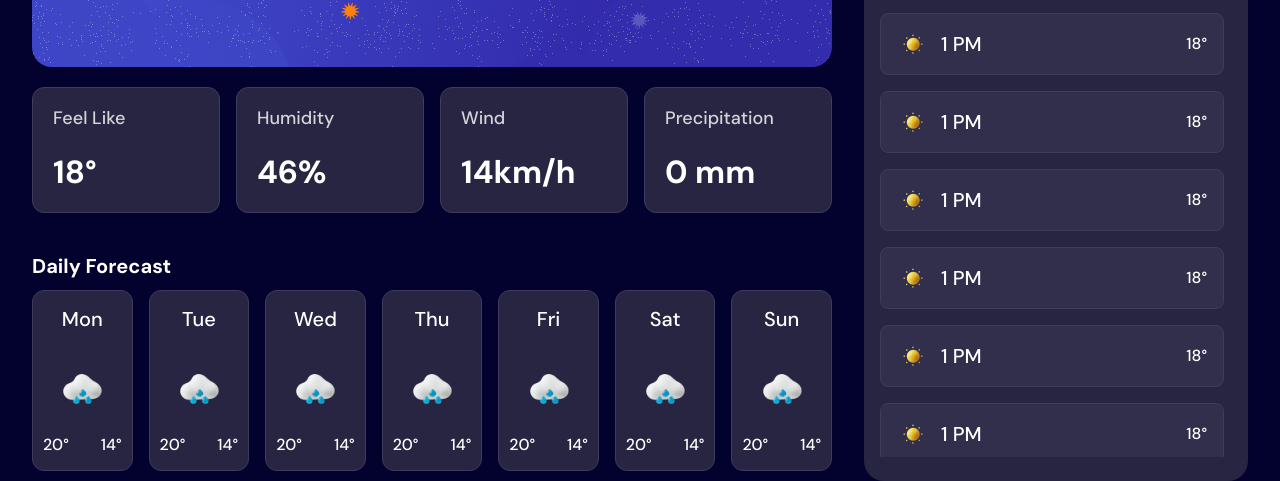
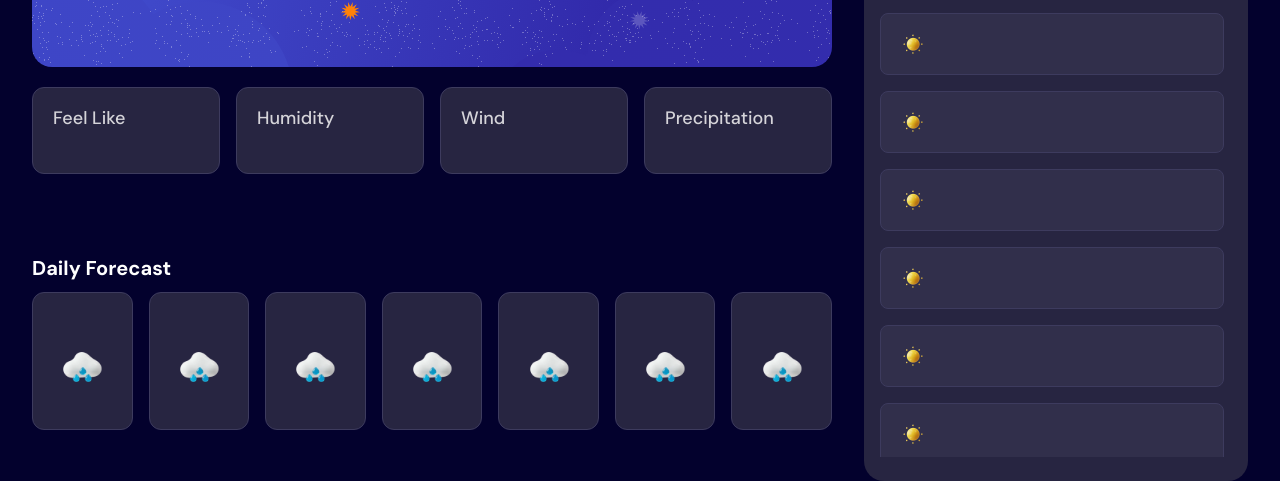
Before and after one commit to TrgDuyNg/WeatherApp, a plain HTML site: page index.html in a window 1280 px wide. Shown: the part 562-1043 px from the top of the page. Drawn offline with Linux system fonts and the light colour scheme.

Commit message:
feature: done

```diff
--- a/index.html
+++ b/index.html
@@ -64,37 +64,37 @@
 
         <div class="current_weather">
           <div class="current_location">
-            <div id="dvCityCountry" class="current_city">Berlin, Germany</div>
-            <div id="dvCurrDate" class="current_date"> Tuesday, Oct 13, 2025</div>
+            <div id="dvCityCountry" class="current_city"> </div>
+            <div id="dvCurrDate" class="current_date"> </div>
           </div>
           <div class="current_info">
             <div class="current_icon">
               <img id="dvCurrWeatherIcon" src="/assets/images/icon-sunny.webp" alt="icon representing current weather"
                 width="120" height="120">
             </div>
-            <div id="dvCurrTemp" class="current_temp"><span>18°C</span></div>
+            <div id="dvCurrTemp" class="current_temp"><span></span></div>
           </div>
         </div>
 
         <div class="current_conditions">
           <div class="block current_condition">
             <div class="current_condition-title">Feel Like</div>
-            <div id="dvFeelLike" class="current_condition-value">18°</div>
+            <div id="dvFeelLike" class="current_condition-value"></div>
           </div>
 
           <div class="block current_condition">
             <div class="current_condition-title">Humidity</div>
-            <div id="dvHumidity" class="current_condition-value">46%</div>
+            <div id="dvHumidity" class="current_condition-value"></div>
           </div>
 
           <div class="block current_condition">
             <div class="current_condition-title">Wind</div>
-            <div id="dvWind" class="current_condition-value">14km/h</div>
+            <div id="dvWind" class="current_condition-value"></div>
           </div>
 
           <div class="block current_condition">
             <div class="current_condition-title">Precipitation</div>
-            <div id="dvPrecipitation" class="current_condition-value">0 mm</div>
+            <div id="dvPrecipitation" class="current_condition-value"></div>
           </div>
         </div>
       </section>
@@ -104,64 +104,64 @@
         <div class="daily_forecast">
 
           <div id="dvForecast1" class="block daily_day">
-            <p class="daily_day-title">Mon</p>
+            <p class="daily_day-title"></p>
             <img class="daily_day-icon" src="/assets/images/icon-rain.webp" alt="" width="320" height="320">
             <div class="daily_day-temps">
-              <p class="daily_day_high">20°</p>
-              <p class="daily_day_low">14°</p>
+              <p class="daily_day_high"></p>
+              <p class="daily_day_low"></p>
             </div>
           </div>
           <div id="dvForecast2" class="block daily_day">
-            <p class="daily_day-title">Tue</p>
+            <p class="daily_day-title"></p>
             <img class="daily_day-icon" src="/assets/images/icon-rain.webp" alt="" width="320" height="320">
             <div class="daily_day-temps">
-              <p class="daily_day_high">20°</p>
-              <p class="daily_day_low">14°</p>
+              <p class="daily_day_high"></p>
+              <p class="daily_day_low"></p>
             </div>
           </div>
 
           <div id="dvForecast3" class="block daily_day">
-            <p class="daily_day-title">Wed</p>
+            <p class="daily_day-title"></p>
             <img class="daily_day-icon" src="/assets/images/icon-rain.webp" alt="" width="320" height="320">
             <div class="daily_day-temps">
-              <p class="daily_day_high">20°</p>
-              <p class="daily_day_low">14°</p>
+              <p class="daily_day_high"></p>
+              <p class="daily_day_low"></p>
             </div>
           </div>
 
           <div id="dvForecast4" class="block daily_day">
-            <p class="daily_day-title">Thu</p>
+            <p class="daily_day-title"></p>
             <img class="daily_day-icon" src="/assets/images/icon-rain.webp" alt="" width="320" height="320">
             <div class="daily_day-temps">
-              <p class="daily_day_high">20°</p>
-              <p class="daily_day_low">14°</p>
+              <p class="daily_day_high"></p>
+              <p class="daily_day_low"></p>
             </div>
           </div>
 
           <div id="dvForecast5" class="block daily_day">
-            <p class="daily_day-title">Fri</p>
+            <p class="daily_day-title"></p>
             <img class="daily_day-icon" src="/assets/images/icon-rain.webp" alt="" width="320" height="320">
             <div class="daily_day-temps">
-              <p class="daily_day_high">20°</p>
-              <p class="daily_day_low">14°</p>
+              <p class="daily_day_high"></p>
+              <p class="daily_day_low"></p>
             </div>
           </div>
 
           <div id="dvForecast6" class="block daily_day">
-            <p class="daily_day-title">Sat</p>
+            <p class="daily_day-title"></p>
             <img class="daily_day-icon" src="/assets/images/icon-rain.webp" alt="" width="320" height="320">
             <div class="daily_day-temps">
-              <p class="daily_day_high">20°</p>
-              <p class="daily_day_low">14°</p>
+              <p class="daily_day_high"></p>
+              <p class="daily_day_low"></p>
             </div>
           </div>
 
           <div id="dvForecast7" class="block daily_day">
-            <p class="daily_day-title">Sun</p>
+            <p class="daily_day-title"></p>
             <img class="daily_day-icon" src="/assets/images/icon-rain.webp" alt="" width="320" height="320">
             <div class="daily_day-temps">
-              <p class="daily_day_high">20°</p>
-              <p class="daily_day_low">14°</p>
+              <p class="daily_day_high"></p>
+              <p class="daily_day_low"></p>
             </div>
           </div>
 
@@ -182,123 +182,123 @@
           <div class="hourly_hours">
             <div class="block hourly_hour">
               <img class="hourly_hour-icon" src="/assets/images/icon-sunny.webp" alt="" width="320" height="320">
-              <p class="hourly_hour-time">1 PM</p>
-              <div class="hourly_hour-temp">18°</div>
+              <p class="hourly_hour-time"></p>
+              <div class="hourly_hour-temp"></div>
             </div>
             <div class="block hourly_hour">
               <img class="hourly_hour-icon" src="/assets/images/icon-sunny.webp" alt="" width="320" height="320">
-              <p class="hourly_hour-time">1 PM</p>
-              <div class="hourly_hour-temp">18°</div>
+              <p class="hourly_hour-time"></p>
+              <div class="hourly_hour-temp"></div>
             </div>
             <div class="block hourly_hour">
               <img class="hourly_hour-icon" src="/assets/images/icon-sunny.webp" alt="" width="320" height="320">
-              <p class="hourly_hour-time">1 PM</p>
-              <div class="hourly_hour-temp">18°</div>
+              <p class="hourly_hour-time"></p>
+              <div class="hourly_hour-temp"></div>
             </div>
             <div class="block hourly_hour">
               <img class="hourly_hour-icon" src="/assets/images/icon-sunny.webp" alt="" width="320" height="320">
-              <p class="hourly_hour-time">1 PM</p>
-              <div class="hourly_hour-temp">18°</div>
+              <p class="hourly_hour-time"></p>
+              <div class="hourly_hour-temp"></div>
             </div>
             <div class="block hourly_hour">
               <img class="hourly_hour-icon" src="/assets/images/icon-sunny.webp" alt="" width="320" height="320">
-              <p class="hourly_hour-time">1 PM</p>
-              <div class="hourly_hour-temp">18°</div>
+              <p class="hourly_hour-time"></p>
+              <div class="hourly_hour-temp"></div>
             </div>
             <div class="block hourly_hour">
               <img class="hourly_hour-icon" src="/assets/images/icon-sunny.webp" alt="" width="320" height="320">
-              <p class="hourly_hour-time">1 PM</p>
-              <div class="hourly_hour-temp">18°</div>
+              <p class="hourly_hour-time"></p>
+              <div class="hourly_hour-temp"></div>
             </div>
             <div class="block hourly_hour">
               <img class="hourly_hour-icon" src="/assets/images/icon-sunny.webp" alt="" width="320" height="320">
-              <p class="hourly_hour-time">1 PM</p>
-              <div class="hourly_hour-temp">18°</div>
+              <p class="hourly_hour-time"></p>
+              <div class="hourly_hour-temp"></div>
             </div>
             <div class="block hourly_hour">
               <img class="hourly_hour-icon" src="/assets/images/icon-sunny.webp" alt="" width="320" height="320">
-              <p class="hourly_hour-time">1 PM</p>
-              <div class="hourly_hour-temp">18°</div>
+              <p class="hourly_hour-time"></p>
+              <div class="hourly_hour-temp"></div>
             </div>
             <div class="block hourly_hour">
               <img class="hourly_hour-icon" src="/assets/images/icon-sunny.webp" alt="" width="320" height="320">
-              <p class="hourly_hour-time">1 PM</p>
-              <div class="hourly_hour-temp">18°</div>
+              <p class="hourly_hour-time"></p>
+              <div class="hourly_hour-temp"></div>
             </div>
             <div class="block hourly_hour">
               <img class="hourly_hour-icon" src="/assets/images/icon-sunny.webp" alt="" width="320" height="320">
-              <p class="hourly_hour-time">1 PM</p>
-              <div class="hourly_hour-temp">18°</div>
+              <p class="hourly_hour-time"></p>
+              <div class="hourly_hour-temp"></div>
             </div>
             <div class="block hourly_hour">
               <img class="hourly_hour-icon" src="/assets/images/icon-sunny.webp" alt="" width="320" height="320">
-              <p class="hourly_hour-time">1 PM</p>
-              <div class="hourly_hour-temp">18°</div>
+              <p class="hourly_hour-time"></p>
+              <div class="hourly_hour-temp"></div>
             </div>
             <div class="block hourly_hour">
               <img class="hourly_hour-icon" src="/assets/images/icon-sunny.webp" alt="" width="320" height="320">
-              <p class="hourly_hour-time">1 PM</p>
-              <div class="hourly_hour-temp">18°</div>
+              <p class="hourly_hour-time"></p>
+              <div class="hourly_hour-temp"></div>
             </div>
             <div class="block hourly_hour">
               <img class="hourly_hour-icon" src="/assets/images/icon-sunny.webp" alt="" width="320" height="320">
-              <p class="hourly_hour-time">1 PM</p>
-              <div class="hourly_hour-temp">18°</div>
+              <p class="hourly_hour-time"></p>
+              <div class="hourly_hour-temp"></div>
             </div>
             <div class="block hourly_hour">
               <img class="hourly_hour-icon" src="/assets/images/icon-sunny.webp" alt="" width="320" height="320">
-              <p class="hourly_hour-time">1 PM</p>
-              <div class="hourly_hour-temp">18°</div>
+              <p class="hourly_hour-time"></p>
+              <div class="hourly_hour-temp"></div>
             </div>
             <div class="block hourly_hour">
               <img class="hourly_hour-icon" src="/assets/images/icon-sunny.webp" alt="" width="320" height="320">
-              <p class="hourly_hour-time">1 PM</p>
-              <div class="hourly_hour-temp">18°</div>
+              <p class="hourly_hour-time"></p>
+              <div class="hourly_hour-temp"></div>
             </div>
             <div class="block hourly_hour">
               <img class="hourly_hour-icon" src="/assets/images/icon-sunny.webp" alt="" width="320" height="320">
-              <p class="hourly_hour-time">1 PM</p>
-              <div class="hourly_hour-temp">18°</div>
+              <p class="hourly_hour-time"></p>
+              <div class="hourly_hour-temp"></div>
             </div>
             <div class="block hourly_hour">
               <img class="hourly_hour-icon" src="/assets/images/icon-sunny.webp" alt="" width="320" height="320">
-              <p class="hourly_hour-time">1 PM</p>
-              <div class="hourly_hour-temp">18°</div>
+              <p class="hourly_hour-time"></p>
+              <div class="hourly_hour-temp"></div>
             </div>
             <div class="block hourly_hour">
               <img class="hourly_hour-icon" src="/assets/images/icon-sunny.webp" alt="" width="320" height="320">
-              <p class="hourly_hour-time">1 PM</p>
-              <div class="hourly_hour-temp">18°</div>
+              <p class="hourly_hour-time"></p>
+              <div class="hourly_hour-temp"></div>
             </div>
             <div class="block hourly_hour">
               <img class="hourly_hour-icon" src="/assets/images/icon-sunny.webp" alt="" width="320" height="320">
-              <p class="hourly_hour-time">1 PM</p>
-              <div class="hourly_hour-temp">18°</div>
+              <p class="hourly_hour-time"></p>
+              <div class="hourly_hour-temp"></div>
             </div>
             <div class="block hourly_hour">
               <img class="hourly_hour-icon" src="/assets/images/icon-sunny.webp" alt="" width="320" height="320">
-              <p class="hourly_hour-time">1 PM</p>
-              <div class="hourly_hour-temp">18°</div>
+              <p class="hourly_hour-time"></p>
+              <div class="hourly_hour-temp"></div>
             </div>
             <div class="block hourly_hour">
               <img class="hourly_hour-icon" src="/assets/images/icon-sunny.webp" alt="" width="320" height="320">
-              <p class="hourly_hour-time">1 PM</p>
-              <div class="hourly_hour-temp">18°</div>
+              <p class="hourly_hour-time"></p>
+              <div class="hourly_hour-temp"></div>
             </div>
             <div class="block hourly_hour">
               <img class="hourly_hour-icon" src="/assets/images/icon-sunny.webp" alt="" width="320" height="320">
-              <p class="hourly_hour-time">1 PM</p>
-              <div class="hourly_hour-temp">18°</div>
+              <p class="hourly_hour-time"></p>
+              <div class="hourly_hour-temp"></div>
             </div>
             <div class="block hourly_hour">
               <img class="hourly_hour-icon" src="/assets/images/icon-sunny.webp" alt="" width="320" height="320">
-              <p class="hourly_hour-time">1 PM</p>
-              <div class="hourly_hour-temp">18°</div>
+              <p class="hourly_hour-time"></p>
+              <div class="hourly_hour-temp"></div>
             </div>
             <div class="block hourly_hour">
               <img class="hourly_hour-icon" src="/assets/images/icon-sunny.webp" alt="" width="320" height="320">
-              <p class="hourly_hour-time">1 PM</p>
-              <div class="hourly_hour-temp">18°</div>
+              <p class="hourly_hour-time"></p>
+              <div class="hourly_hour-temp"></div>
             </div>
           </div>
         </div>
```
Also changed, not shown: scripts.js (+9 -0 lines).
